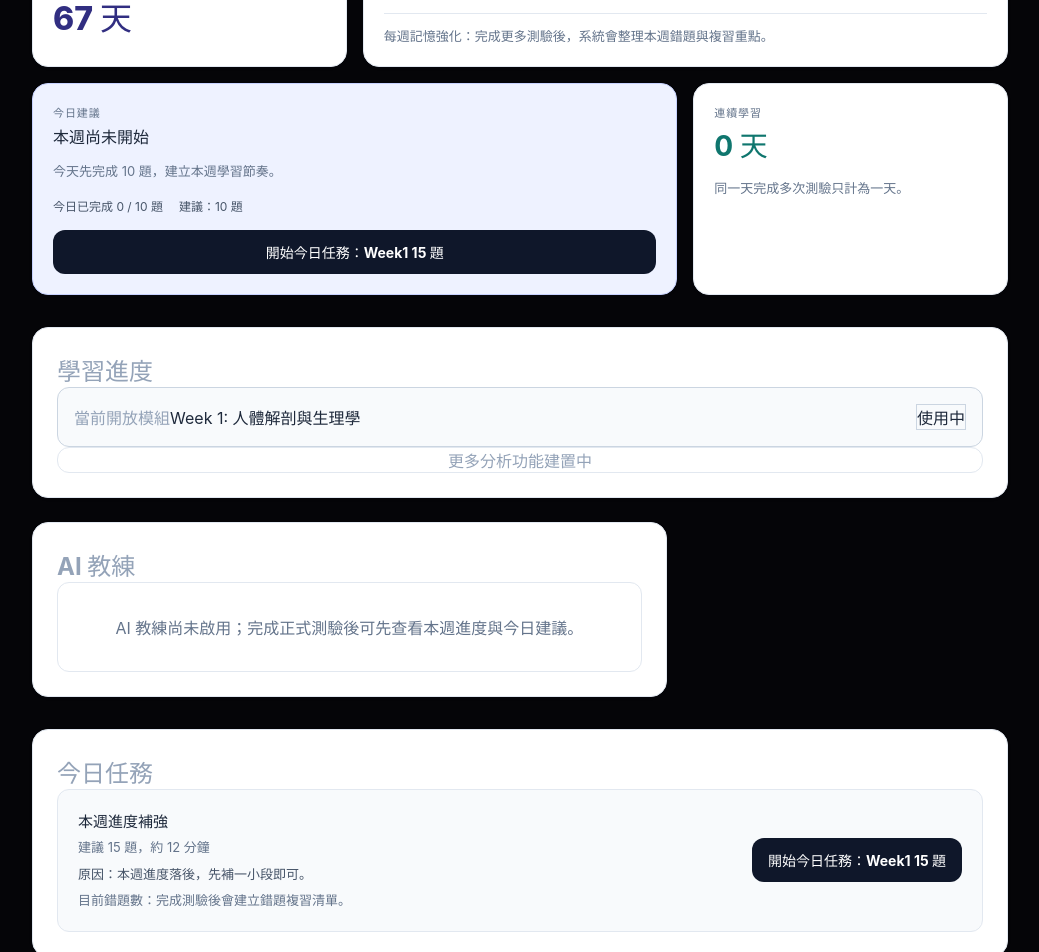
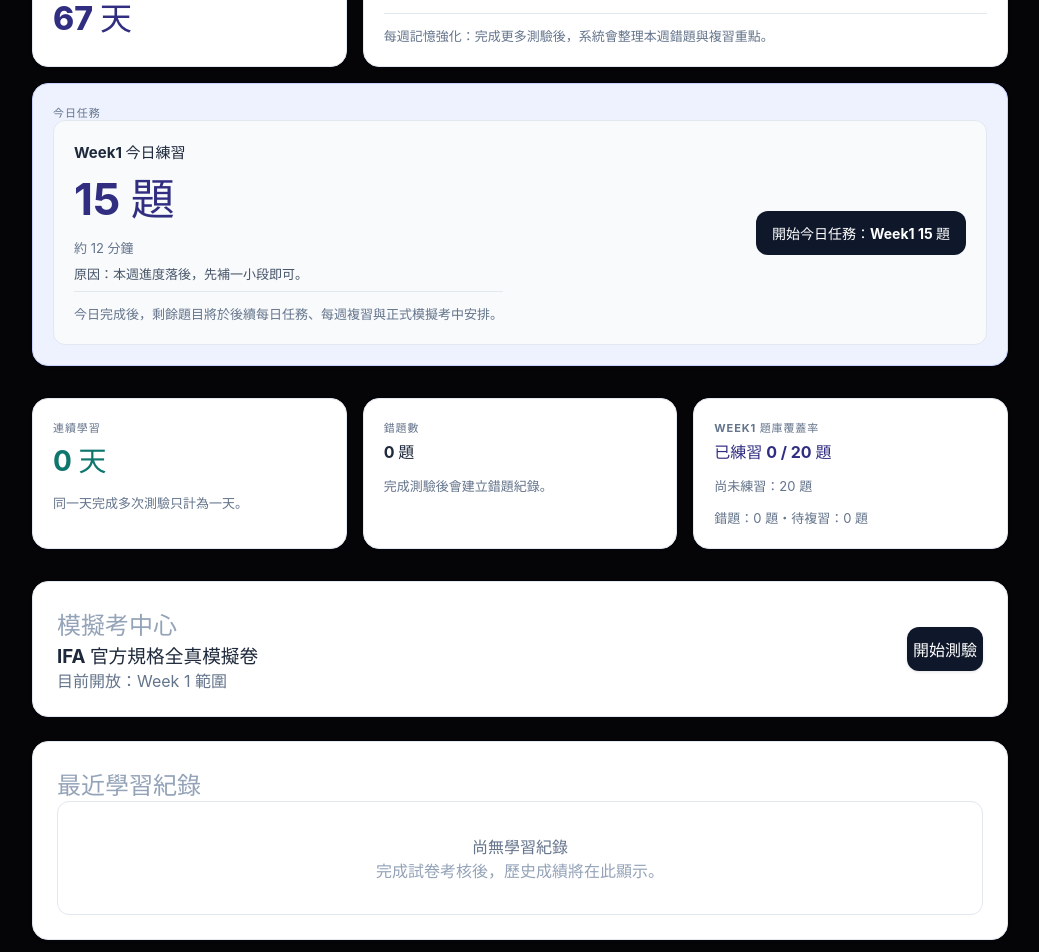
Before and after one commit to RayHuang0323/ifa-ai-exam, a React (Vite) app: page / in a window 1280 px wide. Shown: the part 380-1332 px from the top of the page, without its empty margins (120-1159 px from the left). Built offline with nearby package versions, Linux system fonts and the light colour scheme.

Commit message:
Sprint 10.3: refine learning strategy and home UX

```diff
--- a/src/App.tsx
+++ b/src/App.tsx
@@ -70,10 +70,11 @@ function App() {
 
   const handleStartTodayTask = (suggestedQuestions: number, mode: StudyMode) => {
     setExamDraft(loadExamDraft());
-    setQuestions(week1Questions.slice(0, Math.min(suggestedQuestions, week1Questions.length)));
+    const taskQuestions = week1Questions.slice(0, Math.min(suggestedQuestions, week1Questions.length));
+    setQuestions(taskQuestions);
     setTimeLimit(examConfig.timeLimit);
     setExamEntry('today-task');
-    setTodaySuggestedQuestions(suggestedQuestions);
+    setTodaySuggestedQuestions(taskQuestions.length);
     setSessionMode(mode);
     setPersistDraft(false);
     setCurrentPage('instructions');
@@ -140,6 +141,7 @@ function App() {
       wrongCount: answeredCount - correctCount,
       durationSeconds,
       completedAt,
+      questionIds: questions.filter((question) => isAnswerProvided(answers[question.id])).map((question) => question.id),
     });
     recordWrongAnswers(wrongAnswerRecords);
 
@@ -191,12 +193,12 @@ function App() {
             <div className="space-y-2">
               <span className="text-[10px] font-bold uppercase tracking-widest font-mono text-indigo-400">測驗說明</span>
               <h1 className="text-2xl font-bold text-white">Week {examConfig.week}：{examConfig.title}</h1>
-              <p className="text-sm text-slate-400 leading-relaxed">{examEntry === 'today-task' && todaySuggestedQuestions > 0 ? `今日建議先完成 ${todaySuggestedQuestions} 題；目前以完整 Week1 正式測驗進行。` : '確認開始後才會啟動倒數。請在作答期間隨時確認題目狀態與標記。'}</p>
+              <p className="text-sm text-slate-400 leading-relaxed">{examEntry === 'today-task' && todaySuggestedQuestions > 0 ? `本次為 Week1 今日練習，共 ${todaySuggestedQuestions} 題；完成後其餘題目會在後續每日任務、每週複習與正式模擬考中安排。` : '確認開始後才會啟動倒數。請在作答期間隨時確認題目狀態與標記。'}</p>
             </div>
             <dl className="grid grid-cols-2 gap-3 text-sm">
               <div className="rounded-xl bg-slate-900/60 border border-slate-800 p-4">
                 <dt className="text-xs text-slate-500">題目數</dt>
-                <dd className="mt-1 text-lg font-bold text-slate-100">{week1Questions.length} 題</dd>
+                <dd className="mt-1 text-lg font-bold text-slate-100">{questions.length} 題</dd>
               </div>
               <div className="rounded-xl bg-slate-900/60 border border-slate-800 p-4">
                 <dt className="text-xs text-slate-500">考試時間</dt>
--- a/src/components/home/CoachSection.tsx
+++ b/src/components/home/CoachSection.tsx
@@ -9,6 +9,7 @@ export const CoachSection: React.FC<CoachSectionProps> = ({ hasHistory }) => {
     <div className="bg-white rounded-2xl shadow-sm border border-slate-200 p-6 w-full flex flex-col">
       <h2 className="text-xs font-bold text-slate-400 uppercase tracking-wider mb-4 flex items-center gap-1.5">
         AI 教練
+        <span className="text-[10px] font-medium text-slate-400 normal-case tracking-normal">建置中</span>
       </h2>
       <div className="flex flex-col items-center justify-center py-8 text-center border border-dashed border-slate-200 rounded-xl bg-slate-50/50 px-4">
         {hasHistory ? (
@@ -17,7 +18,7 @@ export const CoachSection: React.FC<CoachSectionProps> = ({ hasHistory }) => {
           </span>
         ) : (
           <span className="text-[11px] text-slate-500 leading-relaxed">
-            AI 教練尚未啟用；完成正式測驗後可先查看本週進度與今日建議。
+            AI 教練尚未啟用；完成正式測驗後可先查看本週進度與學習紀錄。
           </span>
         )}
       </div>
--- a/src/components/home/MissionSection.tsx
+++ b/src/components/home/MissionSection.tsx
@@ -10,17 +10,19 @@ interface MissionSectionProps {
 
 export const MissionSection: React.FC<MissionSectionProps> = ({ task, wrongAnswerCount, onStartTask }) => {
   return (
-    <div className="bg-white rounded-2xl shadow-sm border border-slate-200 p-6 w-full flex flex-col">
-      <h2 className="text-xs font-bold text-slate-400 uppercase tracking-wider mb-4">今日任務</h2>
+    <article className="study-card mission-section">
+      <span className="study-eyebrow">今日任務</span>
       <div className="mission-task-card">
         <div>
-          <span className="mission-task-title">{task.title}</span>
-          <p>{task.description}</p>
+          <span className="mission-task-title">{task.mode === 'reviewPreview' ? task.title : 'Week1 今日練習'}</span>
+          <strong className="mission-question-count">{task.suggestedQuestions} 題</strong>
+          <p>約 {task.estimatedMinutes} 分鐘</p>
           <p className="mission-task-reason">原因：{task.reason}</p>
-          <p>目前錯題數：{wrongAnswerCount > 0 ? `${wrongAnswerCount} 題` : '完成測驗後會建立錯題複習清單。'}</p>
+          <p className="mission-task-note">今日完成後，剩餘題目將於後續每日任務、每週複習與正式模擬考中安排。</p>
+          {wrongAnswerCount > 0 && <p>目前錯題數：{wrongAnswerCount} 題</p>}
         </div>
-        {task.mode === 'reviewPreview' ? <span className="study-preview-note">完整錯題複習將在後續 Sprint 提供。</span> : <button onClick={() => onStartTask(task.suggestedQuestions, task.mode as StudyMode)} className="study-task-button">{task.ctaLabel}</button>}
+        {task.mode === 'reviewPreview' ? <span className="study-preview-note">完整錯題複習將在後續 Sprint 提供。</span> : <button data-testid="primary-today-task" onClick={() => onStartTask(task.suggestedQuestions, task.mode as StudyMode)} className="study-task-button">{task.ctaLabel}</button>}
       </div>
-    </div>
+    </article>
   );
 };
--- a/src/index.css
+++ b/src/index.css
@@ -282,10 +282,13 @@ h1, h2, h3, p { margin: 0; }
 .study-task-button { width: 100%; margin-top: 1rem; padding: .75rem 1rem; border-radius: .75rem; background: #0f172a; color: #fff; font-size: .875rem; font-weight: 700; }
 .study-preview-note { display: block; margin-top: 1rem; color: #64748b; font-size: .8125rem; }
 
+.mission-section { grid-column: span 2; border-color: #c7d2fe; background: #eef2ff; }
 .mission-task-card { display: flex; align-items: center; justify-content: space-between; gap: 1.5rem; padding: 1.25rem; border: 1px solid #e2e8f0; border-radius: .75rem; background: #f8fafc; }
 .mission-task-card p { margin-top: .4rem; color: #64748b; font-size: .8125rem; line-height: 1.55; }
 .mission-task-title { display: block; color: #1e293b; font-size: .9375rem; font-weight: 700; }
 .mission-task-reason { color: #475569 !important; }
+.mission-task-note { padding-top: .75rem; border-top: 1px solid #e2e8f0; }
+.mission-question-count { color: #312e81 !important; font-size: clamp(2rem, 5vw, 2.75rem) !important; line-height: 1.1; }
 .mission-task-card .study-task-button { width: auto; min-width: 13rem; margin-top: 0; }
 
 .study-streak-card { display: grid; align-content: start; }
@@ -309,6 +312,16 @@ h1, h2, h3, p { margin: 0; }
   gap: 1.5rem;
   width: 100%;
 }
+
+.learning-status-grid {
+  display: grid;
+  grid-template-columns: repeat(3, minmax(0, 1fr));
+  gap: 1rem;
+  width: 100%;
+}
+
+.coverage-card strong { color: #312e81; }
+.home-secondary-content { display: grid; gap: 1.5rem; width: 100%; }
 
 .home-progress-grid > div { min-width: 0; }
 .home-progress-grid > div > div { height: 100%; }
@@ -352,6 +365,7 @@ h1, h2, h3, p { margin: 0; }
   .study-weekly-card { grid-column: span 2; }
   .study-reminder-card { grid-column: span 2; }
   .study-streak-card { grid-column: span 1; }
+  .home-primary-dashboard .mission-section { grid-column: span 3; }
 }
 
 @media (min-width: 640px) {
@@ -372,7 +386,9 @@ h1, h2, h3, p { margin: 0; }
   .exam-action-button { flex: 1 1 0; min-width: 0; }
   .study-dashboard { grid-template-columns: minmax(0, 1fr); }
   .study-weekly-card, .study-reminder-card { grid-column: span 1; }
+  .mission-section { grid-column: span 1; }
   .home-content { gap: 1.5rem; padding: 1.5rem 1rem 2rem; }
+  .learning-status-grid { grid-template-columns: minmax(0, 1fr); }
   .mission-task-card { align-items: stretch; flex-direction: column; gap: 1rem; }
   .mission-task-card .study-task-button { width: 100%; min-width: 0; }
 }
--- a/src/types/study.ts
+++ b/src/types/study.ts
@@ -10,6 +10,7 @@ export interface StudySession {
   wrongCount: number;
   durationSeconds: number;
   completedAt: string;
+  questionIds?: number[];
 }
 
 export interface StudyProgress {
--- a/src/utils/studyProgress.ts
+++ b/src/utils/studyProgress.ts
@@ -29,12 +29,13 @@ const isValidSession = (value: unknown): value is StudySession => {
   return typeof session.id === 'string'
     && typeof session.date === 'string'
     && typeof session.weekId === 'string'
-    && session.mode === 'formal-exam'
+    && (session.mode === 'formal-exam' || session.mode === 'daily' || session.mode === 'weeklyCatchUp' || session.mode === 'recovery')
     && typeof session.answeredCount === 'number'
     && typeof session.correctCount === 'number'
     && typeof session.wrongCount === 'number'
     && typeof session.durationSeconds === 'number'
-    && typeof session.completedAt === 'string';
+    && typeof session.completedAt === 'string'
+    && (session.questionIds === undefined || (Array.isArray(session.questionIds) && session.questionIds.every((id) => typeof id === 'number')));
 };
 
 const refreshStreaks = (progress: StudyProgress, today = new Date()): StudyProgress => {
--- a/src/views/Home.tsx
+++ b/src/views/Home.tsx
@@ -2,7 +2,6 @@ import React, { useEffect, useState } from 'react';
 
 // 引入切片元件
 import { HeroSection } from '../components/home/HeroSection';
-import { ProgressSection } from '../components/home/ProgressSection';
 import { MissionSection } from '../components/home/MissionSection';
 import { ExamSection } from '../components/home/ExamSection';
 import { CoachSection } from '../components/home/CoachSection';
@@ -10,12 +9,14 @@ import { RecentActivitySection } from '../components/home/RecentActivitySection'
 import { RoadmapSection } from '../components/home/RoadmapSection';
 import { FooterSection } from '../components/home/FooterSection';
 import { studyConfig } from '../data/studyConfig';
-import { getExamCountdown, getTodayCompleted, getWeeklyProgress, loadStudyProgress } from '../utils/studyProgress';
+import { getExamCountdown, getWeeklyProgress, loadStudyProgress } from '../utils/studyProgress';
 import { getStudyReminder } from '../utils/studyReminder';
 import type { StudyProgress } from '../types/study';
 import type { StudyMode } from '../types/study';
 import { loadWrongAnswers } from '../utils/wrongAnswerStore';
 import { planTodayTask } from '../utils/taskPlanner';
+import { getQuestionCountByWeek } from '../utils/questionBank';
+import type { WrongAnswerRecord } from '../types/task';
 
 interface HomeProps {
   hasExamDraft: boolean;
@@ -27,14 +28,14 @@ interface HomeProps {
 const Home: React.FC<HomeProps> = ({ hasExamDraft, onResumeExam, onStartTodayTask, onStartNewExam }) => {
   const [hasHistory, setHasHistory] = useState<boolean>(false);
   const [studyProgress, setStudyProgress] = useState<StudyProgress>(() => loadStudyProgress());
-  const [wrongAnswerCount, setWrongAnswerCount] = useState(0);
+  const [wrongAnswers, setWrongAnswers] = useState<WrongAnswerRecord[]>([]);
 
   useEffect(() => {
     try {
       const existingState = localStorage.getItem('ifa_exam_state');
       const latestProgress = loadStudyProgress();
       setStudyProgress(latestProgress);
-      setWrongAnswerCount(loadWrongAnswers().length);
+      setWrongAnswers(loadWrongAnswers());
       setHasHistory(Boolean(existingState) || latestProgress.sessions.length > 0);
     } catch (error) {
       console.error('Failed to read configuration storage key:', error);
@@ -45,9 +46,15 @@ const Home: React.FC<HomeProps> = ({ hasExamDraft, onResumeExam, onStartTodayTas
   const weeklyProgress = getWeeklyProgress(studyProgress, now);
   const reminder = getStudyReminder(studyProgress, weeklyProgress, now);
   const examCountdown = getExamCountdown(now);
-  const todayCompleted = getTodayCompleted(studyProgress, now);
+  const wrongAnswerCount = wrongAnswers.length;
   const todayTask = planTodayTask(studyProgress, weeklyProgress, wrongAnswerCount, reminder.daysSinceLastStudy);
   const countdownLabel = examCountdown === 0 ? '今天考試' : examCountdown < 0 ? '考試已結束' : `${examCountdown} 天`;
+  const week1Total = getQuestionCountByWeek('week-1');
+  const practicedQuestionIds = new Set<number>();
+  studyProgress.sessions.filter((session) => session.weekId === 'week-1').forEach((session) => session.questionIds?.forEach((id) => practicedQuestionIds.add(id)));
+  wrongAnswers.forEach((record) => practicedQuestionIds.add(record.questionId));
+  const practicedCount = practicedQuestionIds.size;
+  const remainingQuestionCount = Math.max(0, week1Total - practicedCount);
 
   return (
     <div className="min-h-screen bg-[#fafafa] text-slate-800 antialiased selection:bg-slate-200 w-full flex flex-col items-center">
@@ -57,7 +64,7 @@ const Home: React.FC<HomeProps> = ({ hasExamDraft, onResumeExam, onStartTodayTas
           <HeroSection hasExamDraft={hasExamDraft} onResumeExam={onResumeExam} />
         </div>
 
-        <section className="study-dashboard" aria-label="學習進度與提醒">
+        <section className="study-dashboard home-primary-dashboard" aria-label="今日學習重點">
           <article className="study-card study-countdown-card">
             <span className="study-eyebrow">IFA 考試</span>
             <strong>2026 / 09 / 08</strong>
@@ -80,55 +87,37 @@ const Home: React.FC<HomeProps> = ({ hasExamDraft, onResumeExam, onStartTodayTas
             <p className="study-memory-focus">每週記憶強化：{wrongAnswerCount > 0 ? `本週錯題 ${wrongAnswerCount} 題，建議至少再複習 ${studyConfig.weeklyTask.weeklyReviewTarget} 題錯題與重點題。` : '完成更多測驗後，系統會整理本週錯題與複習重點。'}</p>
           </article>
 
-          <article className={`study-card study-reminder-card study-reminder-${reminder.level}`}>
-            <span className="study-eyebrow">今日建議</span>
-            <strong>{reminder.title}</strong>
-            <p>{reminder.message}</p>
-            <div className="study-reminder-footer">
-              <span>今日已完成 {todayCompleted} / {studyConfig.dailyQuestionTarget} 題</span>
-              {reminder.suggestedQuestions > 0 && <span>建議：{reminder.suggestedQuestions} 題</span>}
-            </div>
-            {todayTask.mode === 'reviewPreview' ? <span className="study-preview-note">{todayTask.ctaLabel}</span> : <button onClick={() => onStartTodayTask(todayTask.suggestedQuestions, todayTask.mode as StudyMode)} className="study-task-button">{todayTask.ctaLabel}</button>}
-          </article>
+          <MissionSection task={todayTask} wrongAnswerCount={wrongAnswerCount} onStartTask={onStartTodayTask} />
+        </section>
 
+        <section className="learning-status-grid" aria-label="學習狀態">
           <article className="study-card study-streak-card">
             <span className="study-eyebrow">連續學習</span>
             <strong>{studyProgress.currentStreak} 天</strong>
             <p>同一天完成多次測驗只計為一天。</p>
           </article>
+          <article className="study-card">
+            <span className="study-eyebrow">錯題數</span>
+            <strong>{wrongAnswerCount} 題</strong>
+            <p>{wrongAnswerCount > 0 ? '錯題會保留為後續複習依據。' : '完成測驗後會建立錯題紀錄。'}</p>
+          </article>
+          <article className="study-card coverage-card" data-testid="week1-coverage">
+            <span className="study-eyebrow">Week1 題庫覆蓋率</span>
+            <strong>已練習 {practicedCount} / {week1Total} 題</strong>
+            <p>尚未練習：{remainingQuestionCount} 題</p>
+            <p>錯題：{wrongAnswerCount} 題・待複習：{wrongAnswerCount} 題</p>
+          </article>
         </section>
 
-        {/* [2] Progress + Coach 左右排列 (桌機並排，行動端自動堆疊) */}
-        <div className="home-progress-grid grid grid-cols-1 lg:grid-cols-3 gap-6 w-full items-start">
-          <div className="lg:col-span-2 w-full">
-            <ProgressSection />
+        <section className="home-secondary-content" aria-label="其他學習功能">
+          <div className="w-full">
+            <ExamSection onStartExam={onStartNewExam} />
           </div>
-          <div className="lg:col-span-1 w-full">
-            <CoachSection hasHistory={hasHistory} />
-          </div>
-        </div>
+          <div className="w-full"><RecentActivitySection hasHistory={hasHistory} /></div>
+          <div className="w-full"><RoadmapSection /></div>
+          <div className="w-full"><CoachSection hasHistory={hasHistory} /></div>
+        </section>
 
-        {/* [3] Mission 滿版 */}
-        <div className="w-full">
-          <MissionSection task={todayTask} wrongAnswerCount={wrongAnswerCount} onStartTask={onStartTodayTask} />
-        </div>
-
-        {/* [4] Exam 滿版 */}
-        <div className="w-full">
-          <ExamSection onStartExam={onStartNewExam} />
-        </div>
-
-        {/* [5] Activity 滿版 */}
-        <div className="w-full">
-          <RecentActivitySection hasHistory={hasHistory} />
-        </div>
-
-        {/* [6] Roadmap 滿版 */}
-        <div className="w-full">
-          <RoadmapSection />
-        </div>
-
-        {/* [7] Footer 滿版 */}
         <div className="w-full pt-4">
           <FooterSection />
         </div>
```
Also changed, not shown: scripts/e2e-sprint-10-2.mjs (+11 -1 lines), 7 other files (tests, documents, lock files or other folders).
